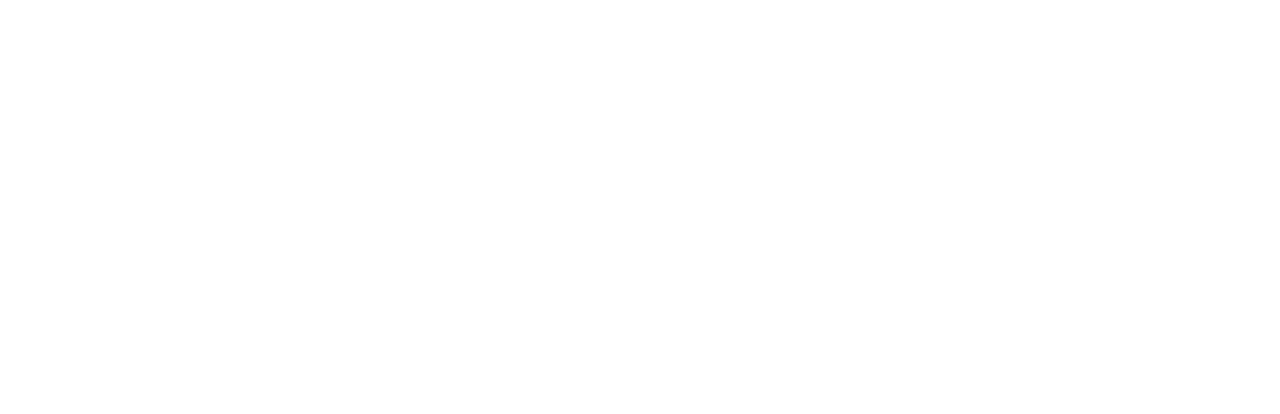
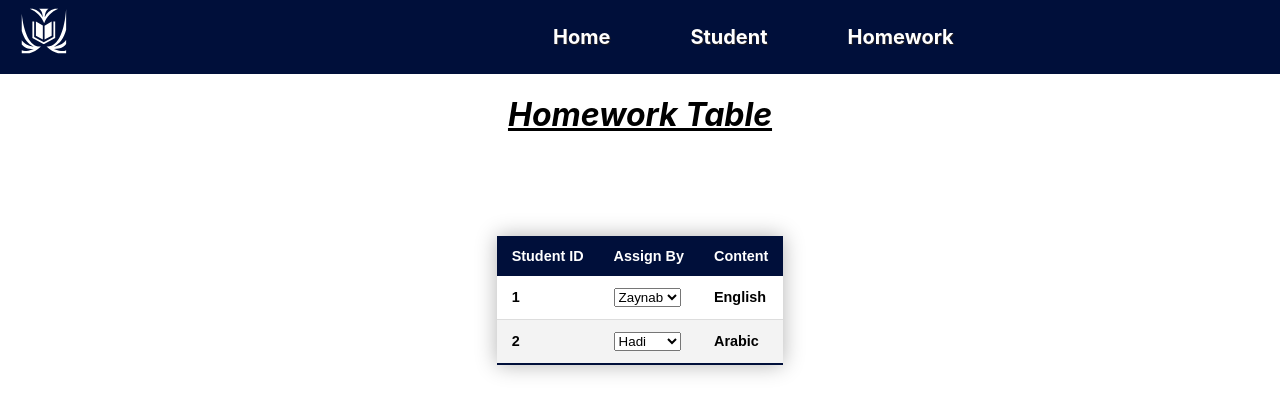
Before and after one commit to Mohammad-matar/Frontend_Cirrus, a React (Create React App) app: page /homework in a window 1280 px wide. Before the commit this address had no page. Shown: the top 414 px of the page. Built offline with nearby package versions, Linux system fonts and the light colour scheme.

Commit message:
Homework page with Assigning by a specific teacher

```diff
--- a/src/App.js
+++ b/src/App.js
@@ -4,6 +4,7 @@
 import Home from './Pages/Home'
 import Student from './Pages/Student';
 import './App.css';
+import Homework from './Pages/HomeWork';
 
 
 function App() {
@@ -13,6 +14,7 @@
         <Route path="/" element={<Login />} />
         <Route path="/home" element={<Home />} />
         <Route path="/student" element={<Student />} />
+        <Route path="/homework" element={<Homework />} />
       </Routes>
     </BrowserRouter>
   );
--- a/src/Component/Navbar/index.js
+++ b/src/Component/Navbar/index.js
@@ -14,6 +14,7 @@
                 <ul>
                     <li><Link to="/home">Home</Link></li>
                     <li><Link to="/student">Student</Link></li>
+                    <li><Link to="/homework">Homework</Link></li>
                 </ul>
             </div>
         </div>
--- /dev/null
+++ b/src/Pages/HomeWork/index.js
@@ -0,0 +1,53 @@
+import React from 'react';
+import Navbar from '../../Component/Navbar';
+import { AiOutlineEdit } from 'react-icons/ai'
+import { RiDeleteBin6Line } from "react-icons/ri"
+import './style.css';
+
+export default function Homework() {
+    return (
+        <div>
+            <Navbar />
+            <div className='home-title'>
+                <h1>
+                    <u><i>Homework Table</i></u>
+                </h1>
+            </div>
+            <table className="styled-table">
+                <thead>
+                    <tr>
+                        <th>Student ID</th>
+                        <th>Assign By</th>
+                        <th>Content</th>
+                    </tr>
+                </thead>
+                <tbody>
+                    <tr className="active-row">
+                        <td>1</td>
+                        <td>
+                            <select>
+                                <option>Zaynab</option>
+                                <option>Hadi</option>
+                            </select>
+                        </td>
+                        <td>English</td>
+
+
+                    </tr>
+                    <tr className="active-row">
+                        <td>2</td>
+                        <td>
+                            <select>
+                                <option>Hadi</option>
+                                <option>Zaynab</option>
+                            </select>
+                        </td>
+                        <td>Arabic</td>
+
+                    </tr>
+
+                </tbody>
+            </table>
+        </div>
+    )
+}
--- /dev/null
+++ b/src/Pages/HomeWork/style.css
@@ -0,0 +1,17 @@
+.btn-bi {
+    font-size: 20px;
+    background-color: transparent;
+    color: white;
+    border: 0;
+    border-radius: 5px;
+  }
+  .btn-bi:hover {
+    background-color: #30f1f8;
+    color: rgb(0, 15, 58);
+  }
+
+  .edit-delet-icon {
+    font-size: 1.3rem;
+    display: flex;
+    justify-content: space-around;
+  }
```
